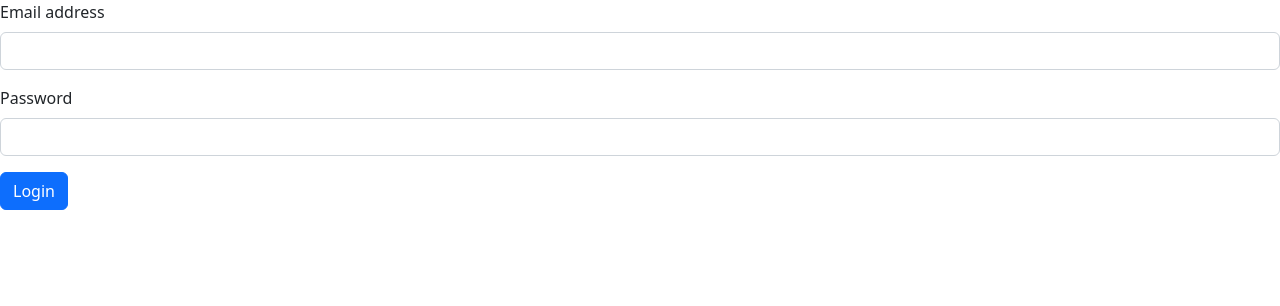
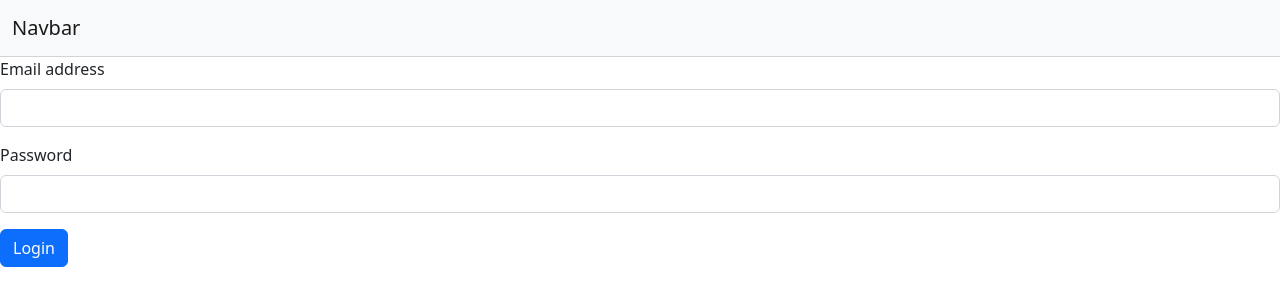
Before and after one commit to silverlif/final-project-1, a plain HTML site: page html/login.html in a window 1280 px wide. Drawn offline with nearby package versions, Linux system fonts and the light colour scheme.

Commit message:
feat: create navbar

```diff
--- /dev/null
+++ b/css/login.css
@@ -0,0 +1,3 @@
+nav{
+	border-bottom: 1px solid lightgrey;
+}
--- a/html/login.html
+++ b/html/login.html
@@ -6,8 +6,14 @@
 	<meta name="viewport" content="width=device-width, initial-scale=1.0">
 	<title>Login</title>
 	<link href="https://cdn.jsdelivr.net/npm/bootstrap@5.2.2/dist/css/bootstrap.min.css" rel="stylesheet" integrity="sha384-Zenh87qX5JnK2Jl0vWa8Ck2rdkQ2Bzep5IDxbcnCeuOxjzrPF/et3URy9Bv1WTRi" crossorigin="anonymous">
+	<link href="../css/login.css" rel="stylesheet"/>
 </head>
 <body>
+	<nav class="navbar bg-light">
+		<div class="container-fluid">
+		  <a class="navbar-brand" href="#">Navbar</a>
+		</div>
+	</nav>
 	<form>
 		<div class="mb-3">
 		  <label for="exampleInputEmail1" class="form-label">Email address</label>
```
